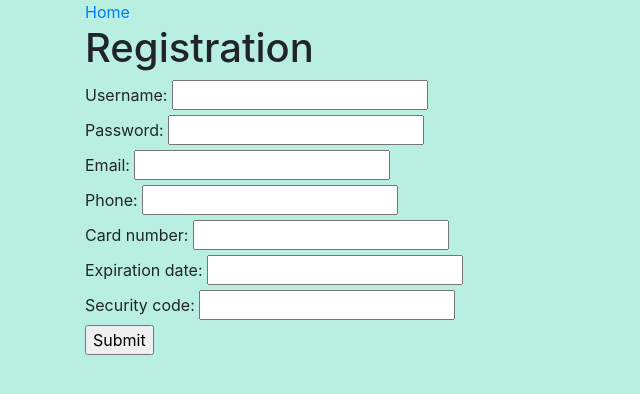
After one commit to dseeler/bookaholics, a Django app: page /register in a window 1280 px wide. The commit adds this page. Shown: the top 394 px of the page, without its empty margins (0-640 px from the left). Run offline with Django 3.2, Linux system fonts and the light colour scheme; some libraries are stand-ins or nearby versions.

Commit message:
Registration form + User table

```diff
--- a/django_project/bookstore/admin.py
+++ b/django_project/bookstore/admin.py
@@ -1,4 +1,5 @@
 from django.contrib import admin
-from .models import Book
+from .models import Book, User
 
 admin.site.register(Book)
+admin.site.register(User)
--- a/django_project/bookstore/forms.py
+++ b/django_project/bookstore/forms.py
@@ -0,0 +1,15 @@
+from django import forms
+from .models import User
+
+class RegistrationForm(forms.ModelForm):
+    username = forms.CharField(label="Username", max_length=20)
+    password = forms.CharField(label="Password", max_length=20)
+    email = forms.EmailField(label="Email")
+    phone = forms.CharField(label="Phone", max_length=10)
+    card_num = forms.CharField(label="Card number", max_length=16)
+    card_exp = forms.CharField(label="Expiration date", max_length=5)
+    card_code = forms.CharField(label="Security code", max_length=3)
+
+    class Meta:
+        model = User
+        fields = ("username", "password", "email", "phone", "card_num", "card_exp", "card_code")
--- a/django_project/bookstore/models.py
+++ b/django_project/bookstore/models.py
@@ -9,3 +9,15 @@ class Book(models.Model):
 
     def __str__(self):
         return self.title
+
+class User(models.Model):
+    username = models.CharField(max_length=20)
+    password = models.CharField(max_length=20)
+    email = models.EmailField()
+    phone = models.CharField(max_length=10)
+    card_num = models.CharField(max_length=16)
+    card_exp = models.CharField(max_length=5)
+    card_code = models.CharField(max_length=3)
+
+    def __str__(self):
+        return self.username
--- /dev/null
+++ b/django_project/bookstore/static/bookstore/register.css
@@ -0,0 +1,5 @@
+#form_ul{
+    margin: 0;
+    padding: 0;
+    list-style-type: none;
+}
--- a/django_project/bookstore/templates/bookstore/base.html
+++ b/django_project/bookstore/templates/bookstore/base.html
@@ -17,7 +17,14 @@
 
     <body>
         <div class="container">
-            {% block content %}{% endblock content %}
+            {% if messages %}
+                {% for message in messages %}
+                    <div class="alert alert-{{ message.tags }}">
+                        {{ message }}
+                    </div>
+                {% endfor %}
+            {% endif %}
+            {% block content %}{% endblock %}
         </div>
     </body>
 
--- a/django_project/bookstore/templates/bookstore/home.html
+++ b/django_project/bookstore/templates/bookstore/home.html
@@ -1,6 +1,9 @@
 {% extends "bookstore/base.html" %}
 {% load static %}
 {% block content %}
+    <a href="/register">Sign Up</a> <!-- example link -->
+
+
     <h1 class="title">Home</h1>
     <h2>Books</h2>
     {% for book in books %}
--- /dev/null
+++ b/django_project/bookstore/templates/bookstore/register.html
@@ -0,0 +1,23 @@
+{% extends "bookstore/base.html" %}
+{% load static %}
+{% block content %}
+
+    <!-- Add a new style block if you want to create a new stylesheet for a page-->
+    {% block style %}
+        <link rel="stylesheet" href="{% static 'bookstore/register.css' %}">
+    {% endblock style %}
+
+    <!-- Link to return to Home -->
+    <a href="/home">Home</a>
+
+    <!-- Form -->
+    <h1>Registration</h1>
+    <form method="POST">
+        {% csrf_token %}  <!-- Token used for security, must include w/ forms -->
+        <ul id="form_ul">
+            {{ form.as_ul }}  <!-- Entire form pre-generated from forms.py-->
+        </ul>
+        <input type="submit" value="Submit">
+    </form>
+
+{% endblock content %}
--- a/django_project/bookstore/urls.py
+++ b/django_project/bookstore/urls.py
@@ -2,5 +2,6 @@ from django.urls import path
 from . import views
 
 urlpatterns = [
-    path('', views.home, name='bookstore-home'),
+    path('home', views.home, name='bookstore-home'),
+    path('register', views.register, name='bookstore-register'),
 ]
--- a/django_project/bookstore/views.py
+++ b/django_project/bookstore/views.py
@@ -1,9 +1,23 @@
-from django.shortcuts import render
+from django.shortcuts import render, redirect
+from django.contrib import messages
 from .models import Book
+from .forms import RegistrationForm
 
 def home(request):
-    data = {
+    context = {
         'title': 'Home',
         'books': Book.objects.all()
     }
-    return render(request, 'bookstore/home.html', data)
+    return render(request, 'bookstore/home.html', context)
+
+def register(request):
+    if request.method == 'POST':
+        form = RegistrationForm(request.POST)
+        if form.is_valid():
+            form.save()
+            username = form.cleaned_data['username']
+            messages.success(request, f'Account created for {username}!')
+            return redirect('bookstore-home')
+    else:
+        form = RegistrationForm()
+    return render(request, 'bookstore/register.html', {'form': form})
```
Also changed, not shown: django_project/bookstore/migrations/0002_user.py (added), django_project/db.sqlite3.
